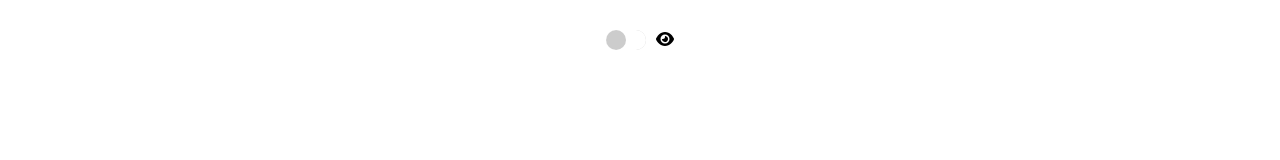
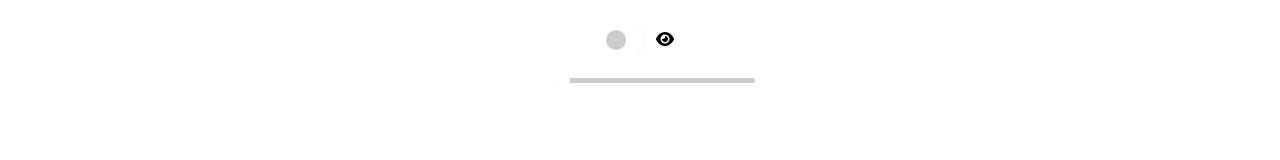
Before and after one commit to qoutaiba/MMI-Prototype, a React (Create React App) app: page / in a window 1280 px wide. Shown: the top 160 px of the page. Built offline with nearby package versions, Linux system fonts and the light colour scheme.

Commit message:
added color ring slider

```diff
--- a/package.json
+++ b/package.json
@@ -10,6 +10,7 @@
     "@testing-library/react": "^13.4.0",
     "@testing-library/user-event": "^13.5.0",
     "react": "^18.2.0",
+    "react-color": "^2.19.3",
     "react-dom": "^18.2.0",
     "react-router-dom": "^6.21.0",
     "react-scripts": "5.0.1",
--- a/src/App.css
+++ b/src/App.css
@@ -108,3 +108,41 @@ body {
     font-size: 14px;
     color: #333;
 }
+/* Rest of your CSS remains unchanged */
+
+/* Additional styles for the color slider */
+.color-slider {
+    display: flex;
+    align-items: center;
+    justify-content: center;
+    margin-top: 20px;
+}
+
+.color-indicator {
+    width: 20px;
+    height: 20px;
+    border: 3px solid #fff; /* Turn the indicator into a ring */
+    border-radius: 50%;
+    margin-right: 10px;
+    box-sizing: border-box;
+}
+
+input[type='range'] {
+    -webkit-appearance: none;
+    width: 200px;
+    height: 5px;
+    background: #ccc;
+    outline: none;
+    border-radius: 5px;
+    margin-top: 2px;
+}
+
+input[type='range']::-webkit-slider-thumb {
+    -webkit-appearance: none;
+    appearance: none;
+    width: 15px;
+    height: 15px;
+    border-radius: 50%;
+    background: #fff;
+    cursor: pointer;
+}
--- a/src/App.js
+++ b/src/App.js
@@ -9,6 +9,7 @@ import StateMode from './StateMode';
 
 function App() {
     const [privateMode, setPrivateMode] = useState(false);
+    const [color, setColor] = useState('transparent'); // Default color: transparent
 
     let destination;
     switch (window.location.pathname) {
@@ -33,6 +34,29 @@ function App() {
         setPrivateMode(!privateMode);
     };
 
+    const handleColorChange = (event) => {
+        const value = event.target.value;
+        let newColor;
+        switch (value) {
+            case '0':
+                newColor = 'transparent'; // Off
+                break;
+            case '1':
+                newColor = '#00ff00'; // Green
+                break;
+            case '2':
+                newColor = '#0000ff'; // Blue
+                break;
+            case '3':
+                newColor = '#ff0000'; // Red
+                break;
+            default:
+                newColor = 'transparent'; // Off by default
+                break;
+        }
+        setColor(newColor);
+    };
+
     return (
         <div className="App">
             <MenuBar />
@@ -47,6 +71,17 @@ function App() {
                 </span>
             </div>
             <span className="toggle-label"></span>
+            <div className="color-slider">
+                <div className="color-indicator" style={{ borderColor: color }}></div>
+                <input
+                    type="range"
+                    min="0"
+                    max="3"
+                    step="1"
+                    value={color === 'transparent' ? '0' : color === '#00ff00' ? '1' : color === '#0000ff' ? '2' : '3'}
+                    onChange={handleColorChange}
+                />
+            </div>
             {destination}
         </div>
     );
```
Also changed, not shown: 1 other file (tests, documents, lock files or other folders).
